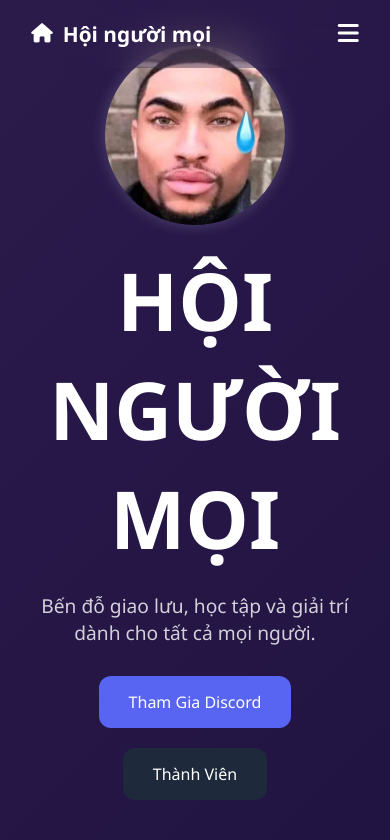
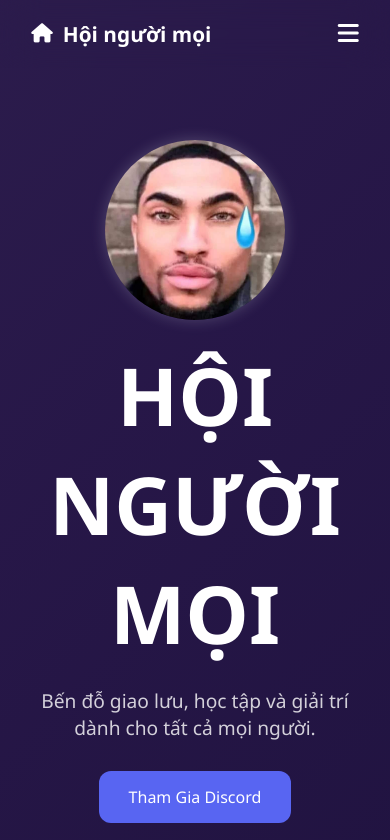
Before and after one commit to Cabaleiroo/hoi-nguoi-moi-web, a plain HTML site: page index.html in a window 390 px wide. Shown: the top 840 px of the page. Drawn offline with nearby package versions, Linux system fonts and the light colour scheme.

Commit message:
Update the 3rd time

```diff
--- a/css/style.css
+++ b/css/style.css
@@ -176,7 +176,7 @@ nav {
 
   transition: all 0.3s ease;
 
-  margin:0 auto;
+  margin: 0 auto;
 }
 
 .discord-btn {
@@ -669,3 +669,9 @@ footer {
     transform: translateX(0);
   }
 }
+
+@media (max-width: 768px) {
+  .hero {
+    padding-top: 140px;
+  }
+}
```
